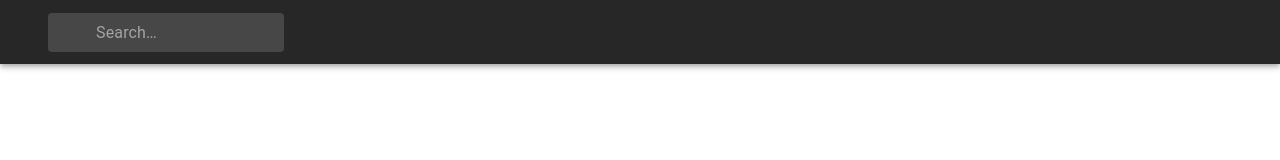
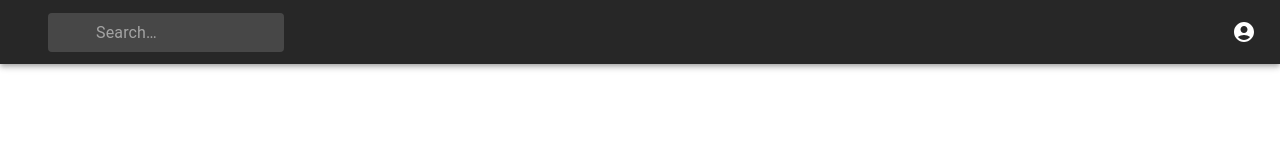
Before and after one commit to roope-a/project-web-applications, a React (Create React App) app in the folder client/: page / in a window 1280 px wide. Shown: the top 160 px of the page. Built offline with nearby package versions, Linux system fonts and the light colour scheme.

Commit message:
appbar design

```diff
--- a/client/src/components/Header.js
+++ b/client/src/components/Header.js
@@ -15,6 +15,32 @@
 import MailIcon from '@mui/icons-material/Mail';
 import NotificationsIcon from '@mui/icons-material/Notifications';
 import MoreIcon from '@mui/icons-material/MoreVert';
+
+// AppBar design from https://mui.com/material-ui/react-app-bar/
+
+function Header() {
+    const [anchorEl, setAnchorEl] = React.useState(null);
+    const [mobileMoreAnchorEl, setMobileMoreAnchorEl] = React.useState(null);
+
+    const isMenuOpen = Boolean(anchorEl);
+    const isMobileMenuOpen = Boolean(mobileMoreAnchorEl);
+
+    const handleProfileMenuOpen = (event) => {
+        setAnchorEl(event.currentTarget);
+    };
+
+    const handleMobileMenuClose = () => {
+        setMobileMoreAnchorEl(null);
+    };
+
+    const handleMenuClose = () => {
+        setAnchorEl(null);
+        handleMobileMenuClose();
+    };
+
+    const handleMobileMenuOpen = (event) => {
+        setMobileMoreAnchorEl(event.currentTarget);
+    };
 
     const Search = styled('div')(({ theme }) => ({
         position: 'relative',
@@ -46,7 +72,82 @@
         },
     }));
 
-function Header() {
+
+    const menuId = 'primary-search-account-menu';
+    const renderMenu = (
+        <Menu
+            anchorEl={anchorEl}
+            anchorOrigin={{
+                vertical: 'top',
+                horizontal: 'right',
+            }}
+            id={menuId}
+            keepMounted
+            transformOrigin={{
+                vertical: 'top',
+                horizontal: 'right',
+            }}
+            open={isMenuOpen}
+            onClose={handleMenuClose}
+        >
+            <MenuItem onClick={handleMenuClose}>Profile</MenuItem>
+            <MenuItem onClick={handleMenuClose}>My account</MenuItem>
+        </Menu>
+    );
+
+    // const mobileMenuId = 'primary-search-account-menu-mobile';
+    // const renderMobileMenu = (
+    //     <Menu
+    //         anchorEl={mobileMoreAnchorEl}
+    //         anchorOrigin={{
+    //             vertical: 'top',
+    //             horizontal: 'right',
+    //         }}
+    //         id={mobileMenuId}
+    //         keepMounted
+    //         transformOrigin={{
+    //             vertical: 'top',
+    //             horizontal: 'right',
+    //         }}
+    //         open={isMobileMenuOpen}
+    //         onClose={handleMobileMenuClose}
+    //     >
+    //         <MenuItem>
+    //             <IconButton size="large" aria-label="show 4 new mails" color="inherit">
+    //                 <Badge badgeContent={4} color="error">
+    //                     <MailIcon />
+    //                 </Badge>
+    //             </IconButton>
+    //             <p>Messages</p>
+    //         </MenuItem>
+    //         <MenuItem>
+    //             <IconButton
+    //                 size="large"
+    //                 aria-label="show 17 new notifications"
+    //                 color="inherit"
+    //             >
+    //                 <Badge badgeContent={17} color="error">
+    //                     <NotificationsIcon />
+    //                 </Badge>
+    //             </IconButton>
+    //             <p>Notifications</p>
+    //         </MenuItem>
+    //         <MenuItem onClick={handleProfileMenuOpen}>
+    //             <IconButton
+    //                 size="large"
+    //                 aria-label="account of current user"
+    //                 aria-controls="primary-search-account-menu"
+    //                 aria-haspopup="true"
+    //                 color="inherit"
+    //             >
+    //                 <AccountCircle />
+    //             </IconButton>
+    //             <p>Profile</p>
+    //         </MenuItem>
+    //     </Menu>
+    // );
+
+
     return (
         <div>
             <AppBar position="static">
@@ -58,8 +159,34 @@
                             inputProps={{ 'aria-label': 'search' }}
                         />
                     </Search>
+                    <Box sx={{ flexGrow: 1 }} />
+                    <IconButton
+                        size="large"
+                        edge="end"
+                        aria-label="account of current user"
+                        aria-controls={menuId}
+                        aria-haspopup="true"
+                        onClick={handleProfileMenuOpen}
+                        color="inherit"
+                    >
+                        <AccountCircle />
+                    </IconButton>
+                    {/* <Box sx={{ display: { xs: 'flex', md: 'none' } }}>
+                        <IconButton
+                            size="large"
+                            aria-label="show more"
+                            aria-controls={mobileMenuId}
+                            aria-haspopup="true"
+                            onClick={handleMobileMenuOpen}
+                            color="inherit"
+                        >
+                            <MoreIcon />
+                        </IconButton>
+                    </Box> */}
                 </Toolbar>
             </AppBar>
+            {/* {renderMobileMenu} */}
+            {renderMenu}
         </div>
     );
 }
```
Lines whose indentation alone changed are shown as unchanged.
